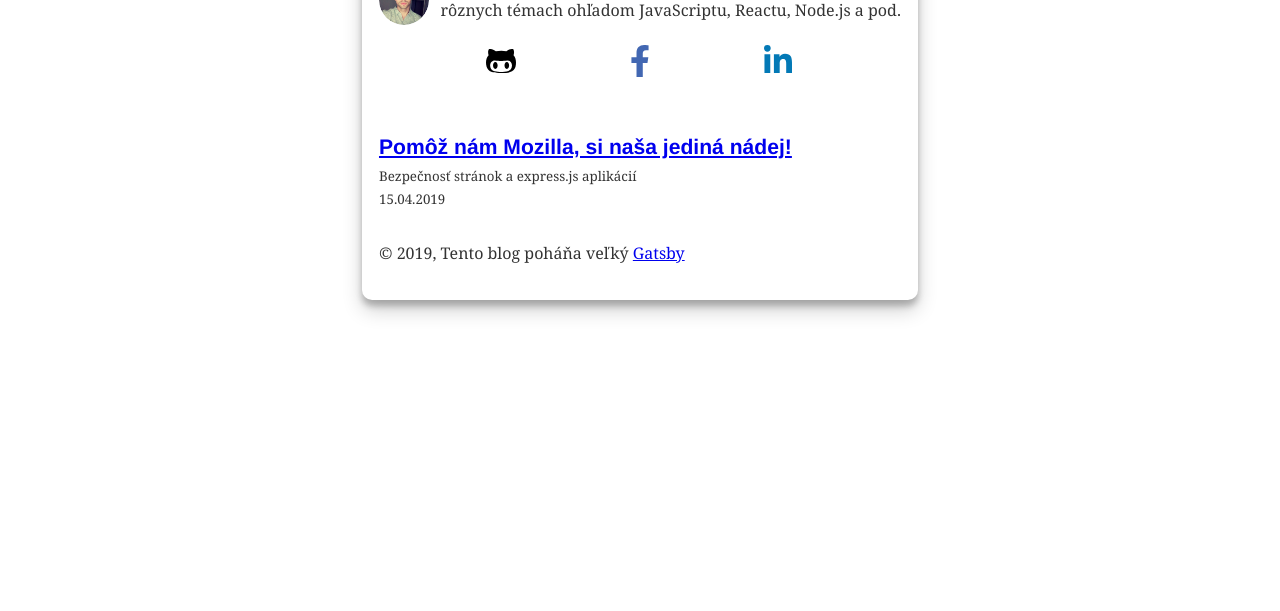
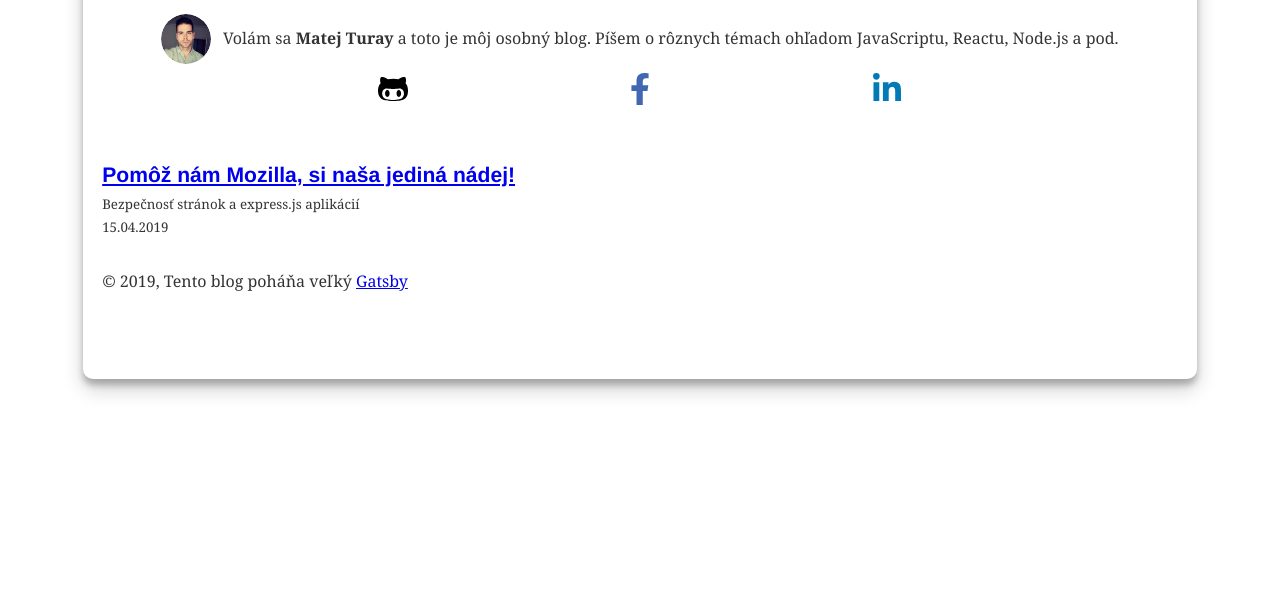
Before and after one commit to MatejTuray/blog, a Gatsby site: page / in a window 1280 px wide. Shown: the part 189-800 px from the top of the page. Built offline with nearby package versions, Linux system fonts and the light colour scheme; Gatsby itself is replaced by a stand-in of ours; some packages are replaced by stand-ins of ours; a small style sheet from the web is missing.

Commit message:
Update layout.js

```diff
--- a/src/components/layout.js
+++ b/src/components/layout.js
@@ -68,8 +68,8 @@ class Layout extends React.Component {
           marginBottom: '1rem',
           borderRadius: 10,
           boxShadow: '0 10px 20px rgba(0,0,0,0.19), 0 6px 6px rgba(0,0,0,0.23)',
-          maxWidth: rhythm(24),
-          padding: `${rhythm(1.5)} ${rhythm(3 / 4)}`,
+          maxWidth: rhythm(48),
+          padding: `5.37rem 1.185rem`,
           textShadow: "none",
 
         }}
```
